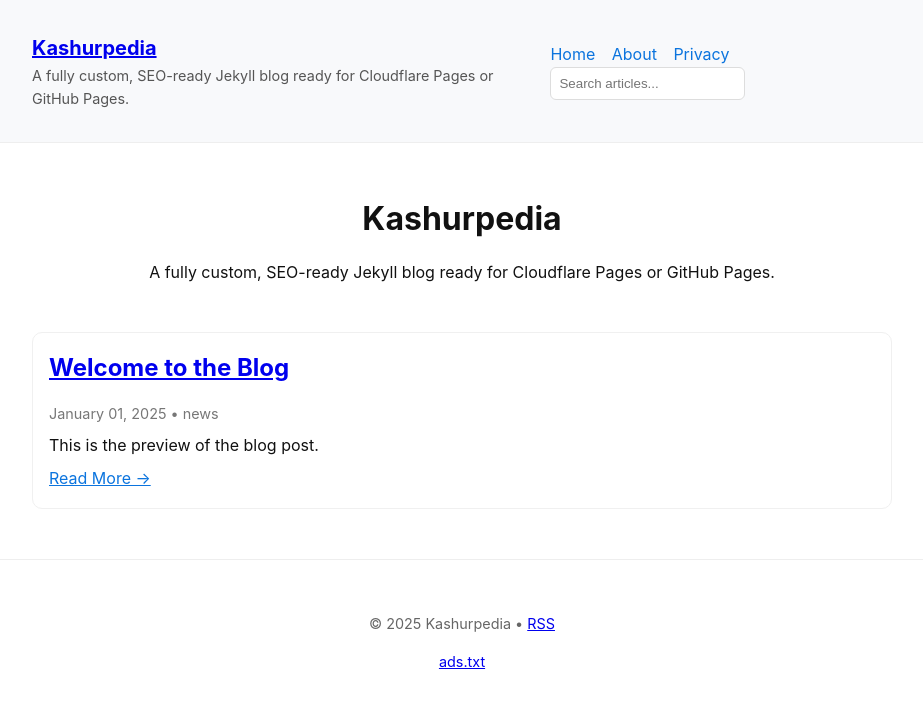
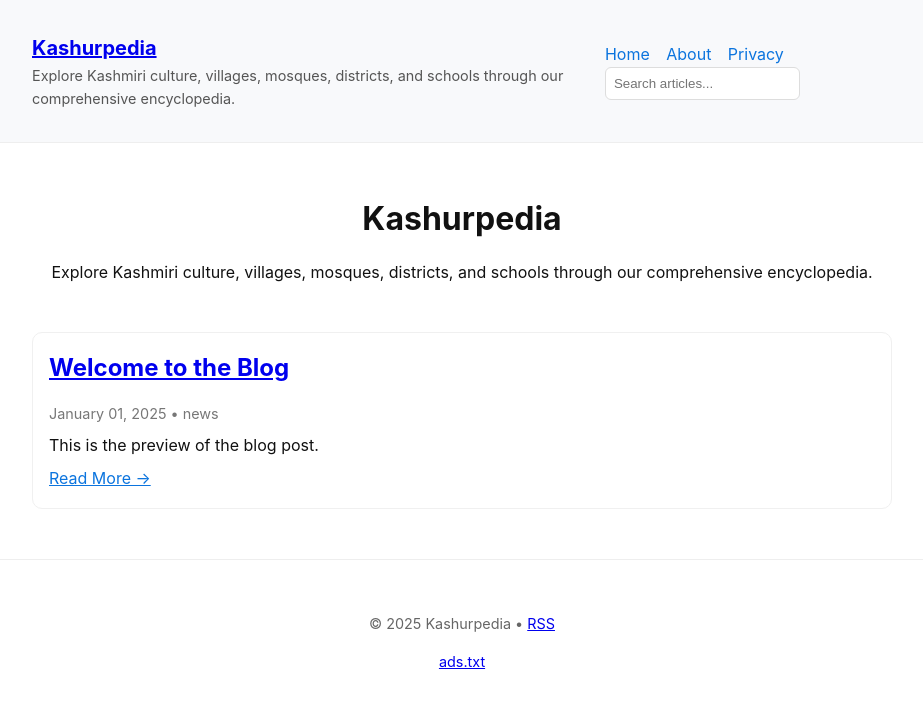
Before and after one commit to itzfew/kashur-koam, a Jekyll site: the page built from index.html, in a window 1280 px wide. Shown: the top 708 px of the page, without its empty margins (178-1101 px from the left). Built offline with Jekyll 4.4.1, drawn with Linux system fonts in a browser that asks for light colours; the list of posts is cut into pages by our own code.

Commit message:
Update _config.yml

```diff
--- a/_config.yml
+++ b/_config.yml
@@ -1,17 +1,46 @@
 title: Kashurpedia
-email: you@example.com
-description: "A fully custom, SEO-ready Jekyll blog ready for Cloudflare Pages or GitHub Pages."
+email: itzme.eduhub.contact@gmail.com
+description: "Explore Kashmiri culture, villages, mosques, districts, and schools through our comprehensive encyclopedia."
 baseurl: ""
-url: "https://kashurpedia.pages.dev"
+url: "https://kashurpedia.pages.dev"  # Update with your actual domain
+
+# SEO Optimization
+twitter_username: kashurpedia  # Update with your actual handle
+github_username: itzfew  # Update with your actual handle
+author: "Kashurpedia Team"
 
 plugins:
   - jekyll-feed
   - jekyll-sitemap
   - jekyll-seo-tag
   - jekyll-paginate
+  - jekyll-archives  # For category/tag pages
 
-paginate: 5
+# Pagination
+paginate: 6
 paginate_path: "/page:num/"
+
+# Categories/Collections
+collections:
+  categories:
+    output: true
+    permalink: /:name/
+
+defaults:
+  - scope:
+      path: ""
+      type: "categories"
+    values:
+      layout: "category"
+
+# Category archives (for labels)
+jekyll-archives:
+  enabled: ['categories']
+  layouts:
+    category: 'category.html'
+  permalinks:
+    category: '/categories/:name/'
+
 exclude:
   - node_modules
   - vendor/bundle
@@ -19,10 +48,9 @@ exclude:
 
 excerpt_separator: "<!--more-->"
 
-author:
-  name: "Your Name"
-  email: you@example.com
-
+# Social links
 social:
-  twitter: your_twitter_handle
-  github: itzfew
+  twitter: kashurpedia
+  facebook: kashurpedia
+  telegram: kashurpedia
+  whatsapp: https://wa.me/?text=Check out Kashurpedia
```
